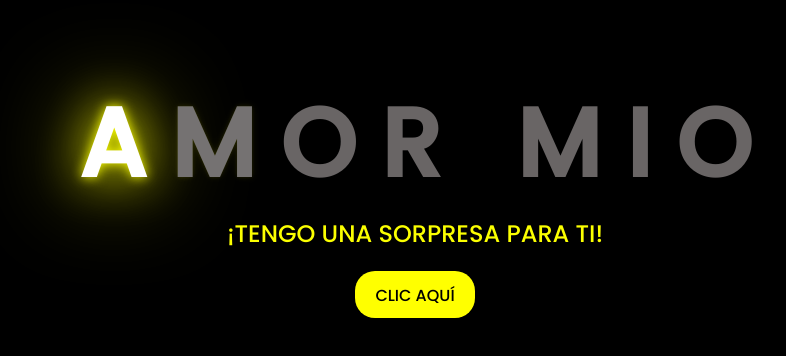
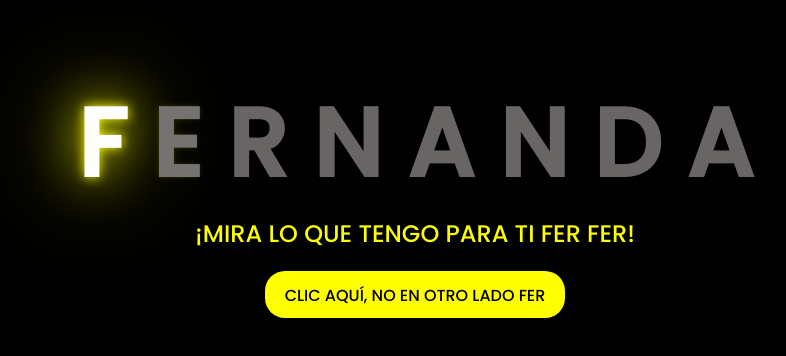
Before and after one commit to AsterHubb/fernflowers, a plain HTML site: page index.html in a window 1280 px wide. Shown: the part 214-570 px from the top of the page, without its empty margins (233-1019 px from the left). Drawn offline with Linux system fonts and the light colour scheme.

Commit message:
Update index.html

```diff
--- a/index.html
+++ b/index.html
@@ -12,14 +12,14 @@
 
 <body>
     <div class="greetings">
+        <span>F</span>
+        <span>E</span>
+        <span>R</span>
+        <span>N</span>
         <span>A</span>
-        <span>M</span>
-        <span>O</span>
-        <span>R</span>
-        <span>&nbsp;</span>
-        <span>M</span>
-        <span>I</span>
-        <span>O</span>
+        <span>N</span>
+        <span>D</span>
+        <span>A</span>
     </div>
     <div class="greetings">
         <span></span>
@@ -30,11 +30,11 @@
         <span></span>
     </div>
     <div class="description">
-        <span>¡TENGO UNA SORPRESA PARA TI!</span>
+        <span>¡MIRA LO QUE TENGO PARA TI FER FER!</span>
     </div>
     <div class="button">
         <button>
-            <a href="flores.html">CLIC AQUÍ</a>
+            <a href="flores.html">CLIC AQUÍ, NO EN OTRO LADO FER</a>
         </button>
     </div>
 </body>
```
